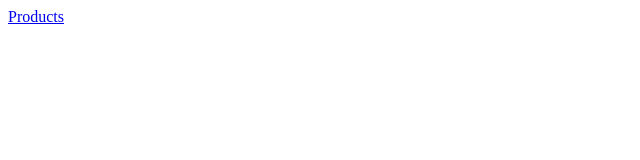
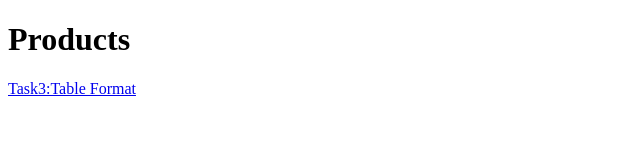
Before and after one commit to Mounika4438/Tables, a plain HTML site: page index.html in a window 1280 px wide. Shown: the whole page, without its empty margins (0-640 px from the left). Drawn offline with Linux system fonts and the light colour scheme.

Commit message:
Update index.html

```diff
--- a/index.html
+++ b/index.html
@@ -6,6 +6,7 @@
     <title>Document</title>
 </head>
 <body>
-    <a href="Products.html">Products</a>
+    <h1>Products</h1>
+    <a href="Products.html">Task3:Table Format</a>
 </body>
 </html>
```
